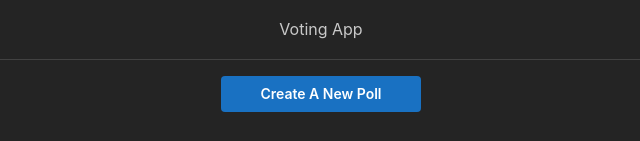
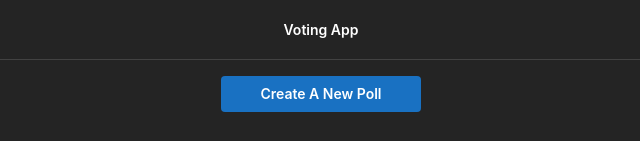
Before and after one commit to junoyun242/voting-app, a React (Vite) app in the folder client/: page / in a window 1280 px wide. Shown: the top 141 px of the page, without its empty margins (319-959 px from the left). Built offline with nearby package versions, Linux system fonts and the light colour scheme.

Commit message:
Add link to header

```diff
--- a/client/src/components/headers/Header.tsx
+++ b/client/src/components/headers/Header.tsx
@@ -1,9 +1,12 @@
-import { Flex } from "@mantine/core";
-
+import { Flex, Button } from "@mantine/core";
+import { useNavigate } from "react-router-dom";
 const Header = () => {
+  const navigate = useNavigate();
   return (
     <Flex justify="center" align="center" h="100%">
-      Voting App
+      <Button bg="transparent" onClick={() => navigate("/")}>
+        Voting App
+      </Button>
     </Flex>
   );
 };
```
